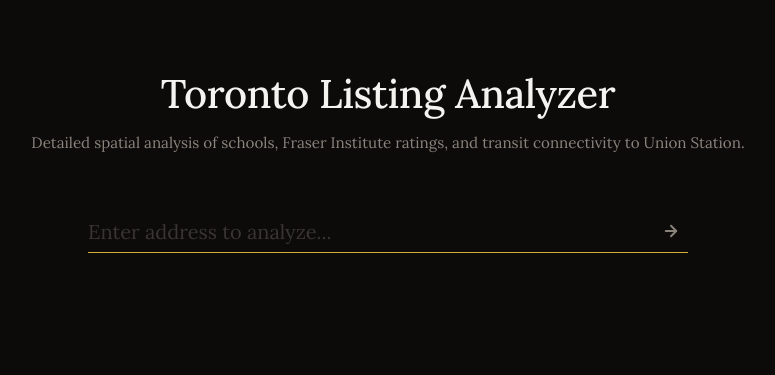
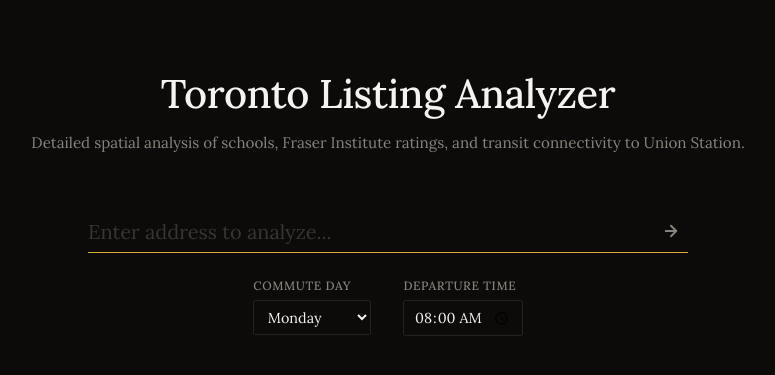
Before and after one commit to ykalani/gta_home_analysis, a Flask app: page / in a window 1280 px wide. Shown: the top 375 px of the page, without its empty margins (252-1027 px from the left). Run offline with Flask 3, Linux system fonts and the light colour scheme.

Commit message:
Add selectable day and time inputs for commute estimates, defaulting to Monday at 8:00 AM

```diff
--- a/app.py
+++ b/app.py
@@ -154,20 +154,39 @@
 
     return None, None
 
-def google_transit_directions(origin_lat, origin_lng, api_key=None):
+def get_next_day_time_epoch(day_name, time_str):
+    tz = ZoneInfo("America/Toronto")
+    now_tz = datetime.datetime.now(tz)
+
+    try:
+        hour, minute = map(int, time_str.split(':'))
+    except Exception:
+        hour, minute = 8, 0
+
+    days_map = {
+        "Monday": 0, "Tuesday": 1, "Wednesday": 2, "Thursday": 3,
+        "Friday": 4, "Saturday": 5, "Sunday": 6
+    }
+    target_weekday = days_map.get(day_name, 0)
+
+    days_ahead = (target_weekday - now_tz.weekday()) % 7
+    if days_ahead == 0:
+        target_today = datetime.datetime.combine(now_tz.date(), datetime.time(hour, minute), tzinfo=tz)
+        if now_tz >= target_today:
+            days_ahead = 7
+
+    target_day = now_tz.date() + datetime.timedelta(days=days_ahead)
+    target_dt = datetime.datetime.combine(target_day, datetime.time(hour, minute), tzinfo=tz)
+    return int(target_dt.timestamp())
+
+def google_transit_directions(origin_lat, origin_lng, commute_day="Monday", commute_time="08:00", api_key=None):
     if not api_key:
         api_key = os.environ.get("GOOGLE_MAPS_API_KEY")
     if not api_key:
         print("Google Transit Directions: Skipped (no GOOGLE_MAPS_API_KEY environment variable set)", flush=True)
         return None
 
-    # Calculate next weekday at 8:00 AM America/Toronto time
-    tz = ZoneInfo("America/Toronto")
-    now_tz = datetime.datetime.now(tz)
-    proposed = now_tz + datetime.timedelta(days=(1 if now_tz.hour >= 8 else 0))
-    days = (1 if now_tz.hour >= 8 else 0) + (2 if proposed.weekday() == 5 else 1 if proposed.weekday() == 6 else 0)
-    target_dt = datetime.datetime.combine((now_tz + datetime.timedelta(days=days)).date(), datetime.time(8, 0, 0), tzinfo=tz)
-    dep_time = int(target_dt.timestamp())
+    dep_time = get_next_day_time_epoch(commute_day, commute_time)
 
     url = "https://maps.googleapis.com/maps/api/directions/json"
     params = {
@@ -394,9 +413,14 @@
     result = None
     error  = None
     address = ""
+    commute_day = "Monday"
+    commute_time = "08:00"
 
     if request.method == "POST":
         address = request.form.get("address", "").strip()
+        commute_day = request.form.get("commute_day", "Monday").strip()
+        commute_time = request.form.get("commute_time", "08:00").strip()
+
         if address:
             try:
                 lat, lng = geocode(address)
@@ -406,7 +430,7 @@
                     error = "Address not found. Try adding the city and province, e.g. '123 Main St, Toronto, ON'."
                 else:
                     # Google transit directions (door-to-door, handles multi-leg / transfer routes)
-                    google_route = google_transit_directions(lat, lng)
+                    google_route = google_transit_directions(lat, lng, commute_day=commute_day, commute_time=commute_time)
 
                     osm_schools = overpass_schools(lat, lng)
                     schools_all = match_fraser(osm_schools, lat, lng)
@@ -424,6 +448,8 @@
 
                     result = {
                         "address": address,
+                        "commute_day": commute_day,
+                        "commute_time": commute_time,
                         "google_route": google_route,
                         "schools": schools,
                         "schools_middle": schools_middle,
@@ -433,6 +459,7 @@
                 error = f"Error: {e}"
 
     return render_template("index.html", result=result, error=error, address=address,
+                           commute_day=commute_day, commute_time=commute_time,
                            fraser_loaded=FRASER_DF is not None)
 
 
--- a/templates/index.html
+++ b/templates/index.html
@@ -128,6 +128,52 @@
 
     .search-input-wrapper button:hover {
       color: var(--accent);
+    }
+
+    .commute-settings {
+      display: flex;
+      justify-content: center;
+      gap: 2rem;
+      margin-top: 1.5rem;
+    }
+
+    .setting-item {
+      display: flex;
+      flex-direction: column;
+      align-items: flex-start;
+      gap: 0.35rem;
+    }
+
+    .setting-item label {
+      font-family: 'Lora', serif;
+      font-size: 0.75rem;
+      font-weight: 500;
+      text-transform: uppercase;
+      letter-spacing: 0.05em;
+      color: var(--text-muted);
+    }
+
+    .setting-item select,
+    .setting-item input[type="time"] {
+      background: transparent;
+      border: 1px solid var(--border);
+      border-radius: 2px;
+      color: var(--text);
+      font-family: 'Lora', serif;
+      font-size: 0.9rem;
+      padding: 0.4rem 0.6rem;
+      outline: none;
+      transition: border-color 0.25s ease;
+    }
+
+    .setting-item select:focus,
+    .setting-item input[type="time"]:focus {
+      border-color: var(--accent);
+    }
+
+    .setting-item select option {
+      background: var(--bg);
+      color: var(--text);
     }
 
     .status-container {
@@ -509,6 +555,31 @@
             <svg viewBox="0 0 24 24" width="18" height="18" stroke="currentColor" stroke-width="2.5" fill="none" stroke-linecap="round" stroke-linejoin="round"><line x1="5" y1="12" x2="19" y2="12"></line><polyline points="12 5 19 12 12 19"></polyline></svg>
           </button>
         </div>
+
+        <div class="commute-settings">
+          <div class="setting-item">
+            <label for="commute_day">Commute Day</label>
+            <select name="commute_day" id="commute_day">
+              <option value="Monday" {% if commute_day == 'Monday' or not commute_day %}selected{% endif %}>Monday</option>
+              <option value="Tuesday" {% if commute_day == 'Tuesday' %}selected{% endif %}>Tuesday</option>
+              <option value="Wednesday" {% if commute_day == 'Wednesday' %}selected{% endif %}>Wednesday</option>
+              <option value="Thursday" {% if commute_day == 'Thursday' %}selected{% endif %}>Thursday</option>
+              <option value="Friday" {% if commute_day == 'Friday' %}selected{% endif %}>Friday</option>
+              <option value="Saturday" {% if commute_day == 'Saturday' %}selected{% endif %}>Saturday</option>
+              <option value="Sunday" {% if commute_day == 'Sunday' %}selected{% endif %}>Sunday</option>
+            </select>
+          </div>
+          <div class="setting-item">
+            <label for="commute_time">Departure Time</label>
+            <input
+              type="time"
+              name="commute_time"
+              id="commute_time"
+              value="{{ commute_time or '08:00' }}"
+              required
+            />
+          </div>
+        </div>
       </form>
       {% if not fraser_loaded %}
       <div class="status-container">
@@ -537,7 +608,7 @@
           <!-- Route summary banner -->
           <div class="route-summary">
             <div>
-              <div style="font-size: 0.7rem; color: var(--text-muted); text-transform: uppercase; letter-spacing: 0.05em; margin-bottom: 0.2rem;">Recommended Path</div>
+              <div style="font-size: 0.7rem; color: var(--text-muted); text-transform: uppercase; letter-spacing: 0.05em; margin-bottom: 0.2rem;">Recommended Path &bull; {{ result.commute_day }} at {{ result.commute_time }}</div>
               <div class="route-summary-path">
                 {{ result.google_route.route_summary }}
               </div>
```
